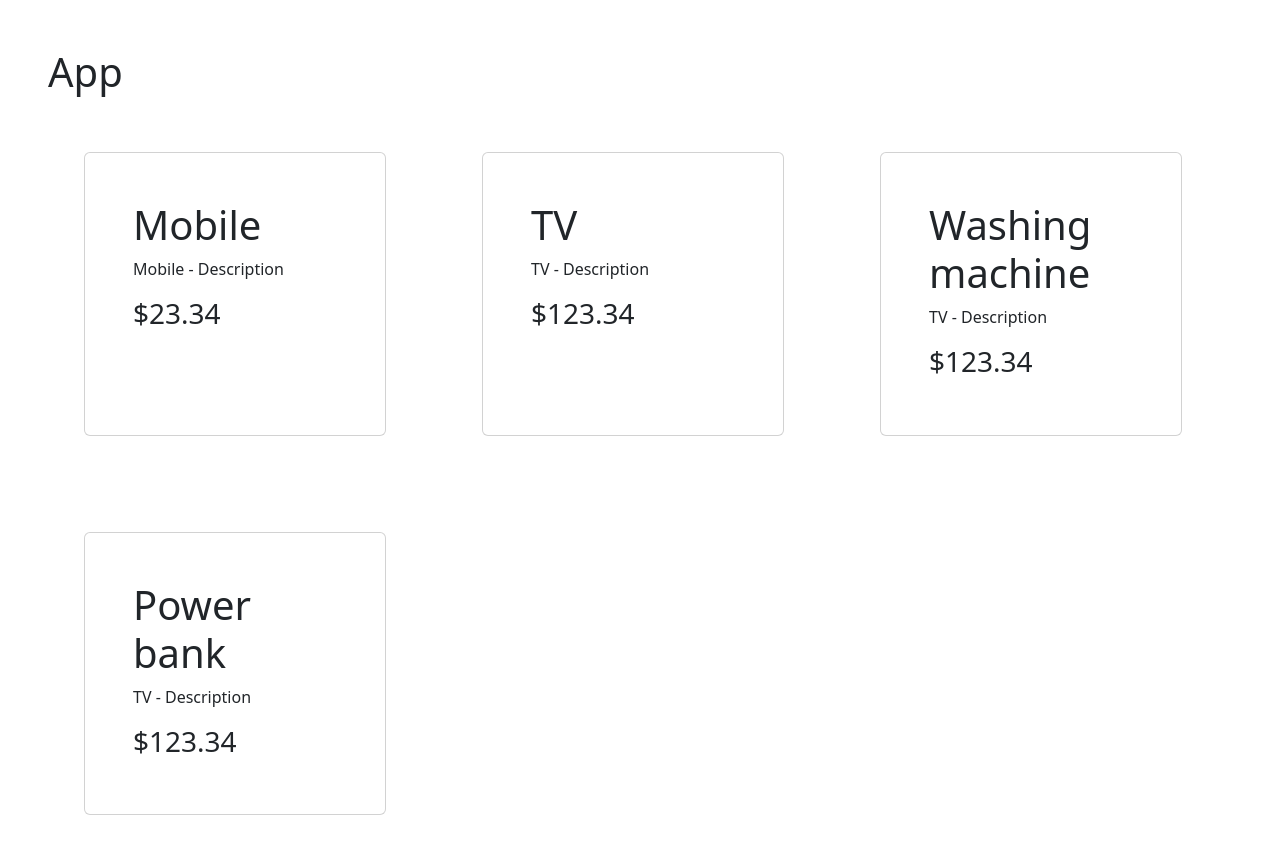
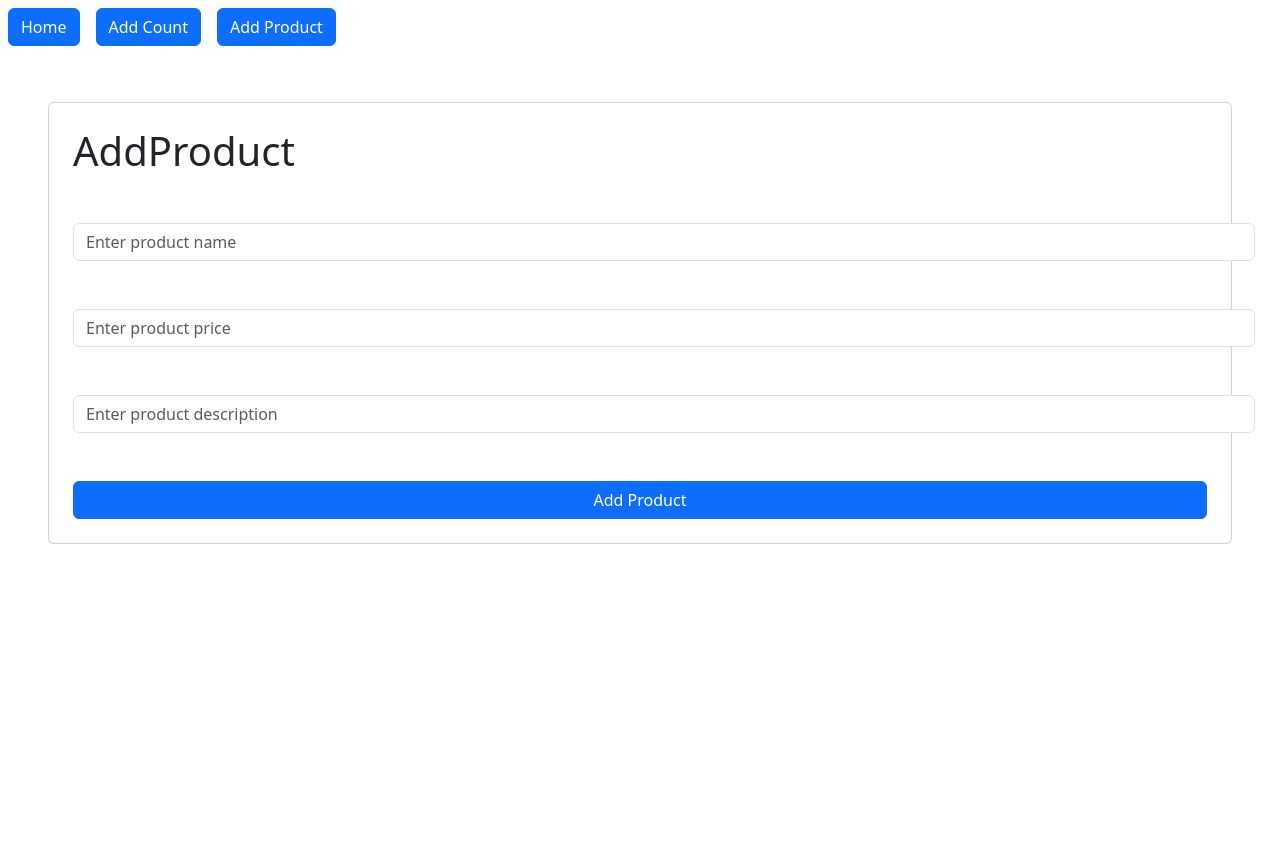
Before and after one commit to Manthiramoorthy/SAT-frontend, a React (Create React App) app: page /addproduct in a window 1280 px wide. Shown: the top 854 px of the page. After the commit the page ends 800 px from the top, so only its background shows below. Built offline with nearby package versions, Linux system fonts and the light colour scheme.

Commit message:
React js Router, State, Hooks, Api calls

```diff
--- a/package.json
+++ b/package.json
@@ -10,6 +10,7 @@
     "bootstrap": "^5.3.7",
     "react": "^19.1.1",
     "react-dom": "^19.1.1",
+    "react-router-dom": "^7.8.0",
     "react-scripts": "5.0.1",
     "web-vitals": "^2.1.4"
   },
--- /dev/null
+++ b/src/AddProduct.js
@@ -0,0 +1,15 @@
+import "bootstrap/dist/css/bootstrap.min.css"
+
+function AddProduct() {
+    return (
+        <div className="card m-5">
+            <h1 className="m-4">AddProduct</h1>
+            <input className="form-control m-4" type="text" placeholder="Enter product name" />
+            <input className="form-control m-4" type="text" placeholder="Enter product price" />
+            <input className="form-control m-4" type="text" placeholder="Enter product description" />
+            <button className="btn btn-primary m-4">Add Product</button>
+        </div>
+    )
+}
+
+export default AddProduct
--- /dev/null
+++ b/src/Addcount.js
@@ -0,0 +1,18 @@
+import { useState } from "react";
+
+function AddCount() {
+    console.log("ProductList rendered");
+    let [count, setCount] = useState(0);
+    function addCount() {
+        setCount(count + 1);
+        console.log("Count: ", count)
+    }
+    return (
+        <div className="row">
+            <button onClick={addCount} className=" col-4 btn btn-primary m-5">Add count</button>
+            <h1>{count}</h1>
+        </div>
+    )
+}
+
+export default AddCount;
--- a/src/App.js
+++ b/src/App.js
@@ -1,6 +1,7 @@
 import './App.css';
 import "bootstrap/dist/css/bootstrap.min.css"
 import ProductList from './ProductList';
+import AddCount from './Addcount';
 
 function App() {
   return (
--- /dev/null
+++ b/src/PageNotFound.js
@@ -0,0 +1,10 @@
+function PageNotFound() {
+  return (
+    <div className="page-not-found m-5 text-center text-danger">
+      <h1>404 - Page Not Found</h1>
+      <p>The page you are looking for does not exist.</p>
+    </div>
+  );
+}
+
+export default PageNotFound;
--- a/src/ProductCard.js
+++ b/src/ProductCard.js
@@ -1,9 +1,10 @@
 import "bootstrap/dist/css/bootstrap.min.css"
 
-function ProductCard({ title, description, price }) {
+function ProductCard({ title, description, price, imageUri }) {
     return (
         <div className="col-3 m-5 card p-5">
             <h1>{title}</h1>
+            <img src={imageUri} alt={title} className="img-fluid" />
             <p>{description}</p>
             <h3>{price}</h3>
         </div>
--- a/src/ProductList.js
+++ b/src/ProductList.js
@@ -1,29 +1,37 @@
+import { useEffect, useState } from "react";
 import ProductCard from "./ProductCard";
 import "bootstrap/dist/css/bootstrap.min.css"
 
 
 function ProductList() {
+    console.log("ProductList rendered");
+
+    const [products, setProducts] = useState([])
+
+    useEffect(() => {
+        fetch("https://fakestoreapi.com/products")
+        .then((res) => res.json())
+        .then((data) => {
+            console.log(data);
+            setProducts(data)
+        })
+    }, [])
+
+
     return (
         <div className="row">
-            <ProductCard
-             title="Mobile"
-             description="Mobile - Description"
-             price="$23.34" />
-
-             <ProductCard
-             title="TV"
-             description="TV - Description"
-             price="$123.34" />
-
-             <ProductCard
-             title="Washing machine"
-             description="TV - Description"
-             price="$123.34" />
-
-             <ProductCard
-             title="Power bank"
-             description="TV - Description"
-             price="$123.34" />
+            {
+                products.map((product) =>{
+                    return(
+                        <ProductCard
+                            title={product.title}
+                            description={product.description}
+                            price={product.price}
+                            imageUri={product.image}
+                            />
+                    )
+                })
+            }
         </div>
     )
 }
--- /dev/null
+++ b/src/Router.js
@@ -0,0 +1,28 @@
+import { BrowserRouter, Route, Routes } from "react-router-dom";
+import App from "./App";
+import AddCount from "./Addcount";
+import AddProduct from "./AddProduct";
+import PageNotFound from "./PageNotFound";
+
+function Router() {
+    console.log("Router rendered");
+    return (
+        <div>
+            <div>
+                <a href="/" className="btn btn-primary m-2">Home</a>
+                <a href="/addcount" className="btn btn-primary m-2">Add Count</a>
+                <a href="/addproduct" className="btn btn-primary m-2">Add Product</a>
+            </div>
+            <BrowserRouter>
+                <Routes>
+                    <Route path="/" element={<App />} />
+                    <Route path="/addcount" element={<AddCount />} />
+                    <Route path="/addproduct" element={<AddProduct />} />
+                    <Route path="*" element={<PageNotFound />} />
+                </Routes>
+            </BrowserRouter>
+        </div>
+    )
+}
+
+export default Router;
--- a/src/index.js
+++ b/src/index.js
@@ -3,11 +3,12 @@ import ReactDOM from 'react-dom/client';
 import './index.css';
 import App from './App';
 import reportWebVitals from './reportWebVitals';
+import Router from './Router';
 
 const root = ReactDOM.createRoot(document.getElementById('root'));
 root.render(
   <React.StrictMode>
-    <App />
+    <Router />
   </React.StrictMode>
 );
 
```
Also changed, not shown: 1 other file (tests, documents, lock files or other folders).
